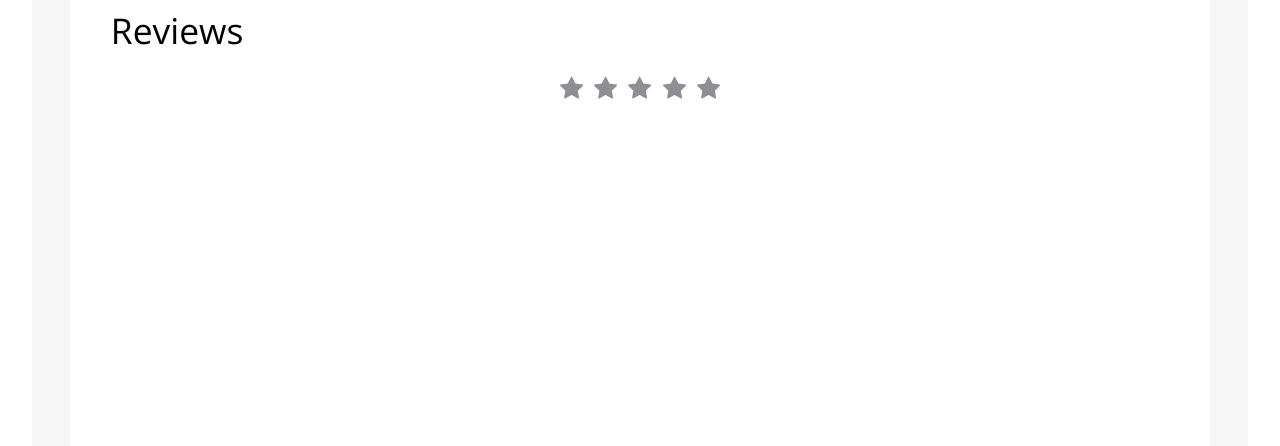
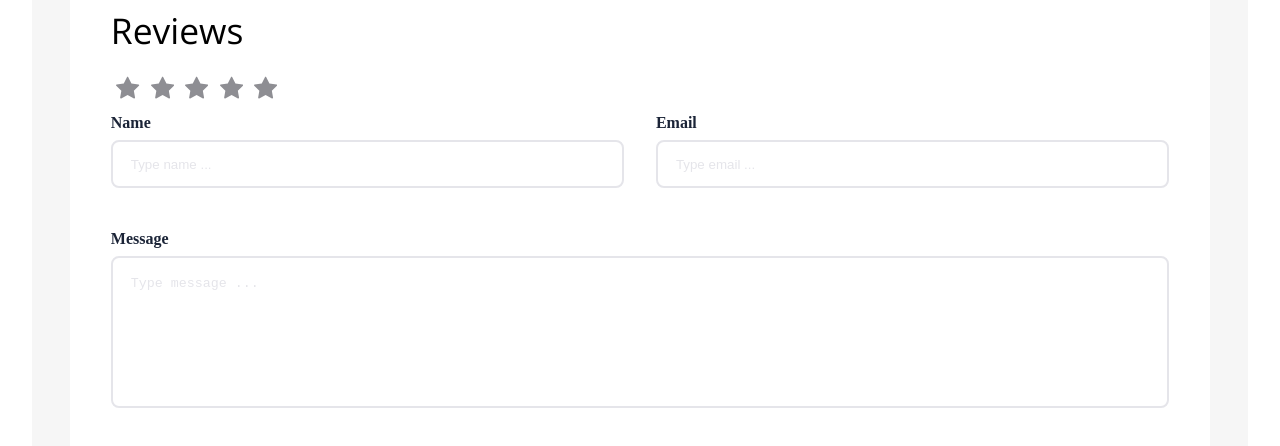
Before and after one commit to iliyanpaskov/clay-shop, a React (Vite) app: page / in a window 1280 px wide. Shown: the part 1022-1468 px from the top of the page. Built offline with nearby package versions, Linux system fonts and the light colour scheme; no server answers; a web font is replaced by a local one.

Commit message:
CTextarea component created

```diff
--- a/src/components/CurrentProductReview/CurrentProductReview.jsx
+++ b/src/components/CurrentProductReview/CurrentProductReview.jsx
@@ -1,5 +1,7 @@
-
+import { CInput } from '../common/CInput/CInput';
+import { CLabel } from '../common/CLabel/CLabel';
 import { CStartInput } from '../common/CStartInput/CStartInput';
+import { CTextarea } from '../common/CTextarea/CTextarea';
 import './CurrentProductReview.scss';
 
 export const CurrentProductReview = () => {
@@ -9,7 +11,18 @@ export const CurrentProductReview = () => {
             <form>
                 <CStartInput />
                 <div>
-
+                    <div>
+                        <CLabel inputId={"name"} title={"Name"} />
+                        <CInput type={"text"} name={"name"} id={"name"} placeholder={"Type name ..."} />
+                    </div>
+                    <div>
+                        <CLabel inputId={"email"} title={"Email"} />
+                        <CInput type={"email"} name={"email"} id={"email"} placeholder={"Type email ..."} />
+                    </div>
+                </div>
+                <div className='review__section__textarea__wrepper'>
+                    <CLabel inputId={"message"} title={"Message"} />
+                    <CTextarea id={"message"} name={"message"} placeholder={"Type message ..."} />
                 </div>
             </form>
         </section>
--- a/src/components/CurrentProductReview/CurrentProductReview.scss
+++ b/src/components/CurrentProductReview/CurrentProductReview.scss
@@ -1,21 +1,38 @@
 @use '../../globalStyles/' as gs;
 
-.review__section{
+.review__section {
     width: 71.25rem;
     min-height: 58rem;
     background: gs.$white;
     border-radius: 1.2rem;
     padding: 2.55rem;
-    @include gs.flex(column,none,flex-start);
+    @include gs.flex(column, none, flex-start);
 
-    &>h1{
+    &>h1 {
         margin: 1rem 0;
         font-size: 2.215rem;
         text-transform: capitalize;
         font-weight: 400;
     }
 
-    &>form{
+    &>form {
         width: 100%;
+
+        &>div {
+            @include gs.flex(row, space-between, center);
+
+            &>div {
+                width: 48.5%;
+                @include gs.flex(column, none, flex-start);
+
+            }
+        }
+    }
+
+    &__textarea__wrepper{
+        width: 100%;
+        margin: 2.3rem 0;
+        flex-direction: column !important;
+        align-items: flex-start !important;
     }
 }
--- /dev/null
+++ b/src/components/common/CInput/CInput.jsx
@@ -0,0 +1,12 @@
+import './CInput.scss';
+
+export const CInput = ({
+    type,
+    name,
+    id,
+    placeholder
+}) => {
+    return (
+        <input className='form__input' type={type} name={name} id={id} placeholder={placeholder}/>
+    )
+}
--- /dev/null
+++ b/src/components/common/CInput/CInput.scss
@@ -0,0 +1,13 @@
+@use '../../../globalStyles/' as gs;
+
+.form__input {
+    width: 100%;
+    height: 3rem;
+    border-radius: 0.5rem;
+    border: 2px solid gs.$popularity-background ;
+
+    &::placeholder {
+        color: gs.$popularity-background;
+        padding: 1rem;
+    }
+}
--- a/src/components/common/CLabel/CLabel.jsx
+++ b/src/components/common/CLabel/CLabel.jsx
@@ -4,7 +4,7 @@ export const CLabel = ({
     inputId,
     title
 }) => {
-  return (
-    <label className="form__label" role="input-lable" htmlFor={inputId}>{title}</label>
-  )
+    return (
+        <label className="form__label" htmlFor={inputId}>{title}</label>
+    )
 }
--- a/src/components/common/CLabel/CLabel.scss
+++ b/src/components/common/CLabel/CLabel.scss
@@ -0,0 +1,8 @@
+@use '../../../globalStyles/' as gs;
+
+.form__label {
+    color: gs.$text-color;
+    font-size: 1rem;
+    font-weight: 600;
+    margin:0.3rem 0 0.53rem;
+}
--- a/src/components/common/CStartInput/CStartInput.scss
+++ b/src/components/common/CStartInput/CStartInput.scss
@@ -1,6 +1,7 @@
 @use '../../../globalStyles/' as gs;
 
 .stars__radio__input__wrapper {
+    width: 10.5rem;
     &>label {
         &>input {
             display: none;
--- /dev/null
+++ b/src/components/common/CTextarea/CTextarea.jsx
@@ -0,0 +1,11 @@
+import './CTextarea.scss';
+
+export const CTextarea = ({
+id,
+name,
+placeholder
+}) => {
+  return (
+    <textarea className='form__textarea' id={id} name={name} placeholder={placeholder}></textarea>
+  )
+}
--- /dev/null
+++ b/src/components/common/CTextarea/CTextarea.scss
@@ -0,0 +1,15 @@
+@use '../../../globalStyles/' as gs;
+
+.form__textarea {
+    width: 100%;
+    height: 9.5rem;
+    border-radius: 0.5rem;
+    border: 2px solid gs.$popularity-background ;
+    resize: none;
+    display: inline-block;
+
+    &::placeholder {
+        color: gs.$popularity-background;
+        padding: 1rem;
+    }
+}
--- a/src/globalStyles/_typography.scss
+++ b/src/globalStyles/_typography.scss
@@ -1,6 +1,7 @@
 p,
 span,
-button {
+button,
+label {
     font-family: "Muli", serif;
 }
 
```
